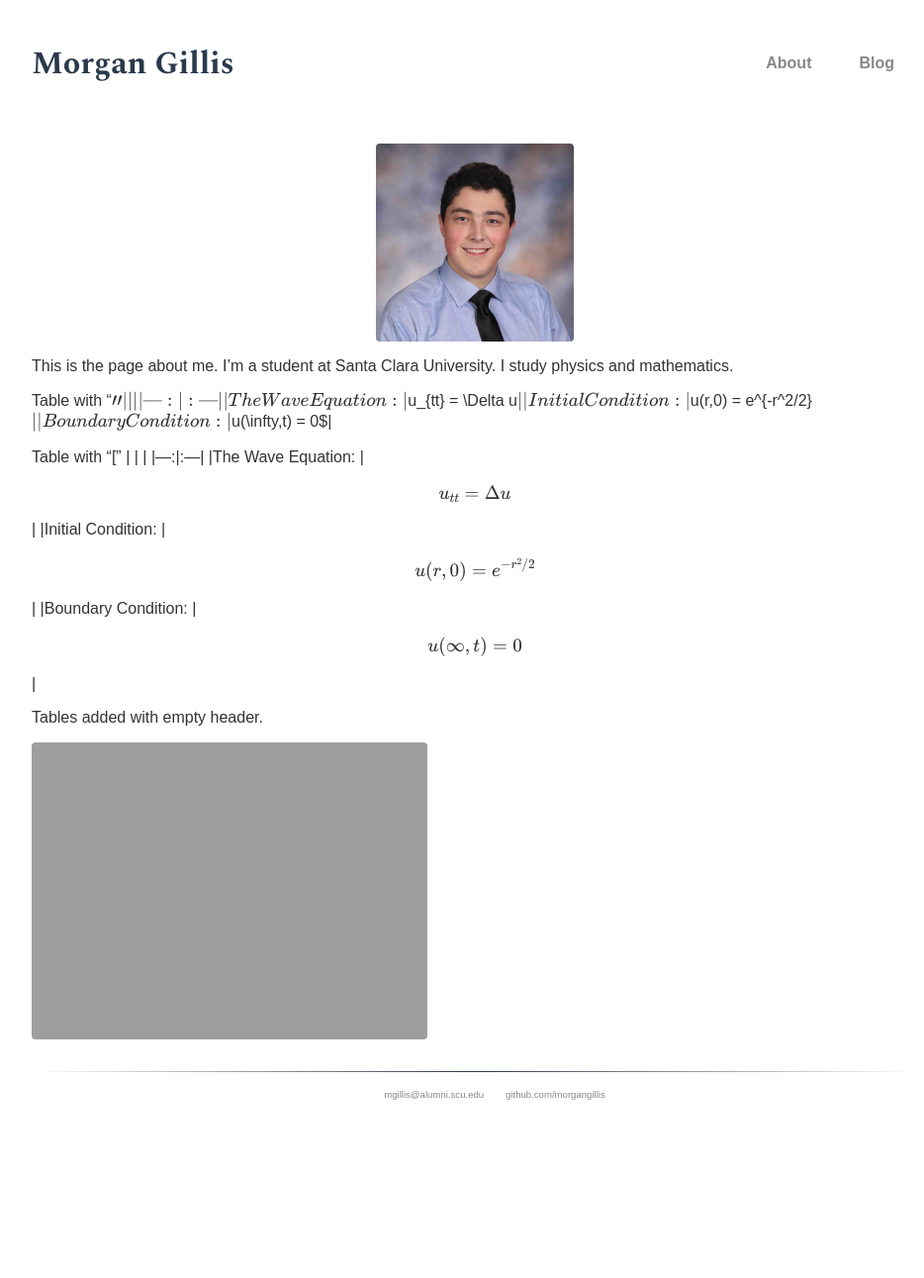
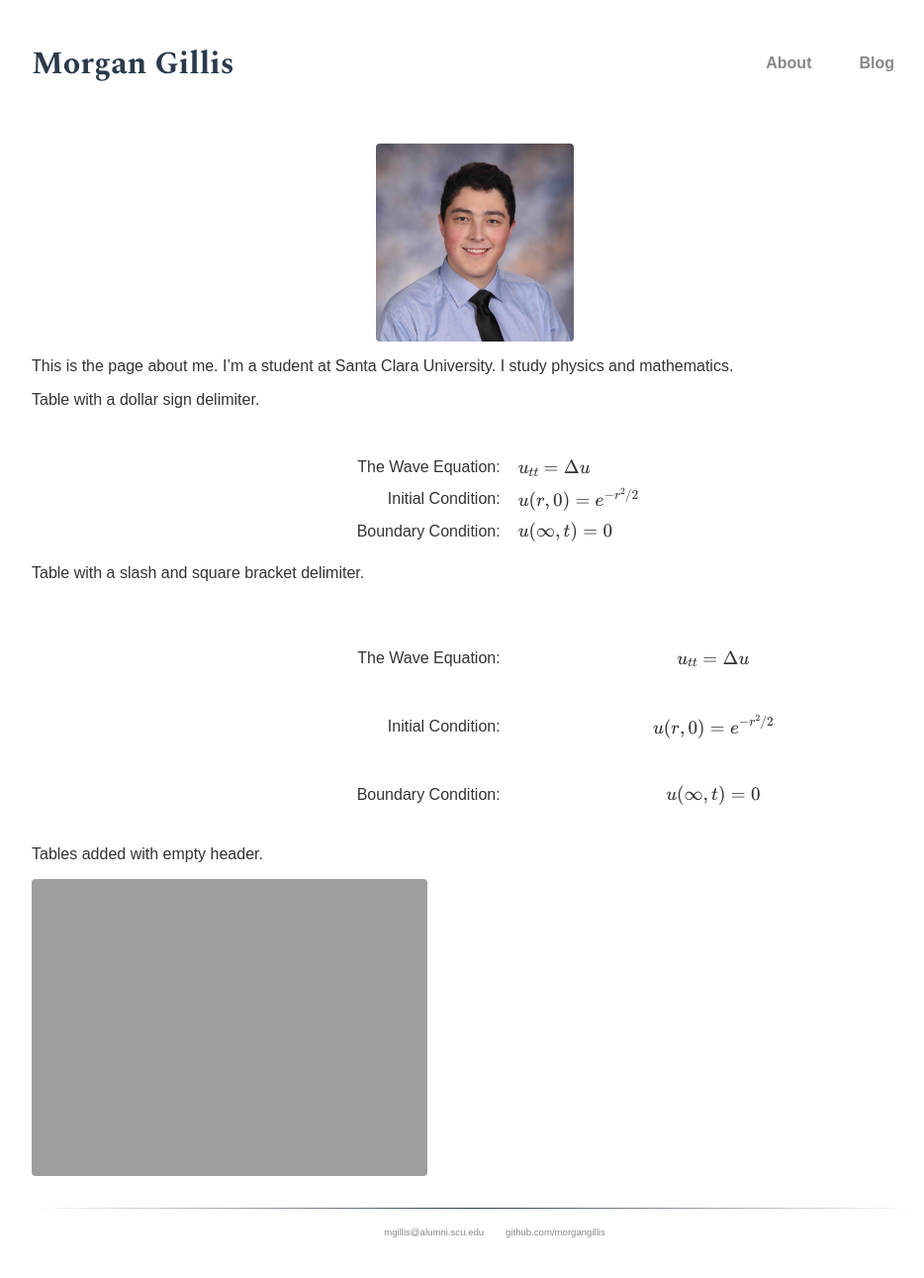
Before and after one commit to morgangillis/morgangillis.github.io, a Jekyll site: the page built from about.md, in a window 1280 px wide. Shown: the whole page at 99% size, without its empty margins (160-1094 px from the left). Built offline with Jekyll 4.4.1, drawn with Linux system fonts in a browser that asks for light colours; some web fonts are replaced; formulas are drawn with MathJax 3; before the commit the page ends 1153 px from its top, so only the background shows below that.

Commit message:
Update delimiter descriptions

```diff
--- a/about.md
+++ b/about.md
@@ -8,14 +8,16 @@ permalink: /about/
 
 This is the page about me. I'm a student at Santa Clara University. I study physics and mathematics.
 
-Table with "$"
+Table with a dollar sign delimiter.
+
 |    |    |
 |---:|:---|
 |The Wave Equation: | $u_{tt} = \Delta u$|
 |Initial Condition: | $u(r,0) = e^{-r^2/2}$|
 |Boundary Condition: | $u(\infty,t) = 0$|
 
-Table with "\["
+Table with a slash and square bracket delimiter.
+
 |    |    |
 |---:|:---|
 |The Wave Equation: | \\[u_{tt} = \Delta u\\]|
```
